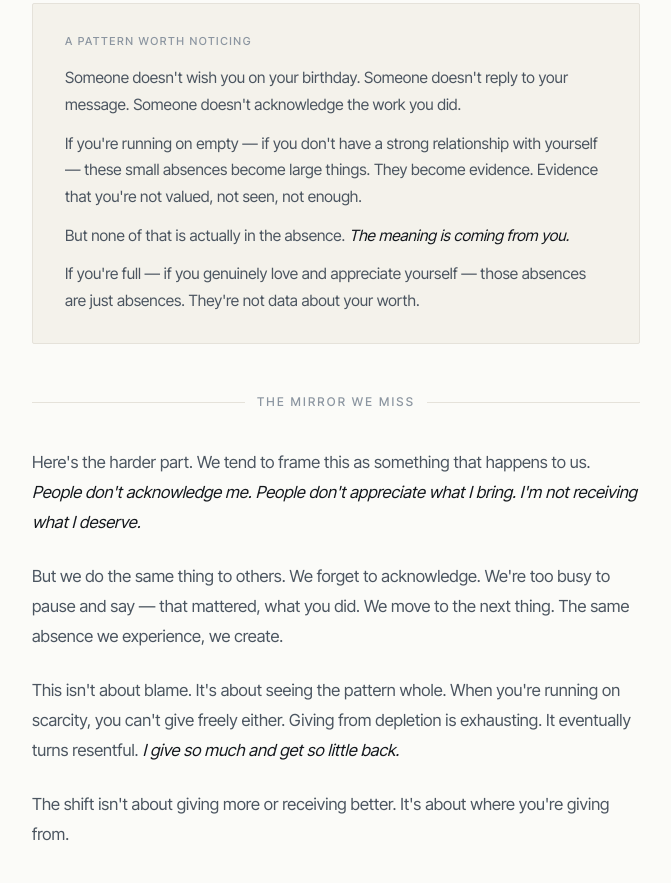
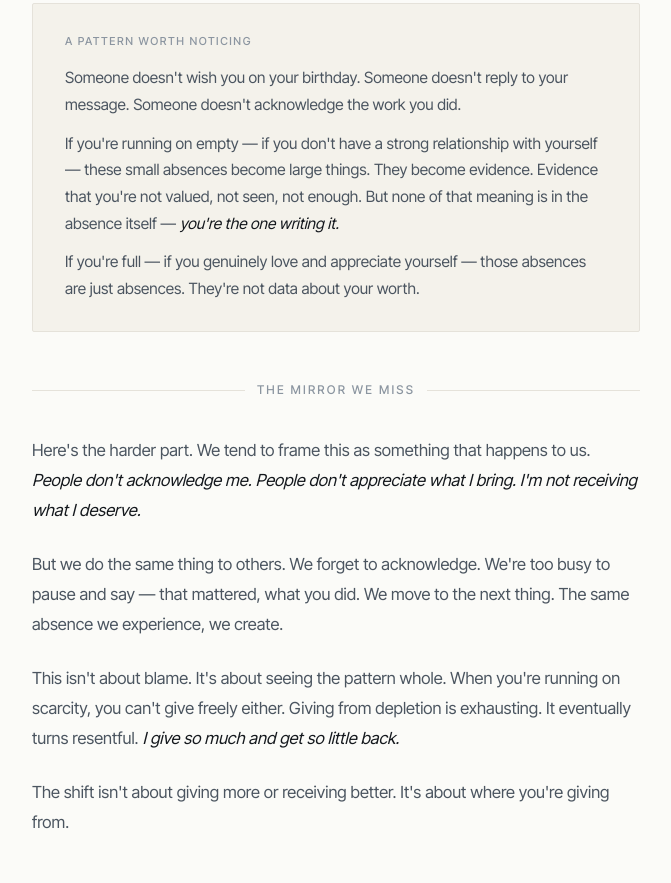
Before and after one commit to sreebalakrishnan/consciousleadershipcircle.in, a plain HTML site: page musings/can-you-receive.html in a window 1280 px wide. Shown: the part 1874-2757 px from the top of the page, without its empty margins (304-975 px from the left). Drawn offline with nearby package versions, Linux system fonts and the light colour scheme.

Commit message:
refactor: consolidate prose regarding meaning-making in absence for better flow

```diff
--- a/musings/can-you-receive.html
+++ b/musings/can-you-receive.html
@@ -232,8 +232,7 @@
     <div class="scenario">
       <div class="scenario-label">A pattern worth noticing</div>
       <p>Someone doesn't wish you on your birthday. Someone doesn't reply to your message. Someone doesn't acknowledge the work you did.</p>
-      <p>If you're running on empty — if you don't have a strong relationship with yourself — these small absences become large things. They become evidence. Evidence that you're not valued, not seen, not enough.</p>
-      <p>But none of that is actually in the absence. <em>The meaning is coming from you.</em></p>
+      <p>If you're running on empty — if you don't have a strong relationship with yourself — these small absences become large things. They become evidence. Evidence that you're not valued, not seen, not enough. But none of that meaning is in the absence itself — <em>you're the one writing it.</em></p>
       <p>If you're full — if you genuinely love and appreciate yourself — those absences are just absences. They're not data about your worth.</p>
     </div>
 
```
